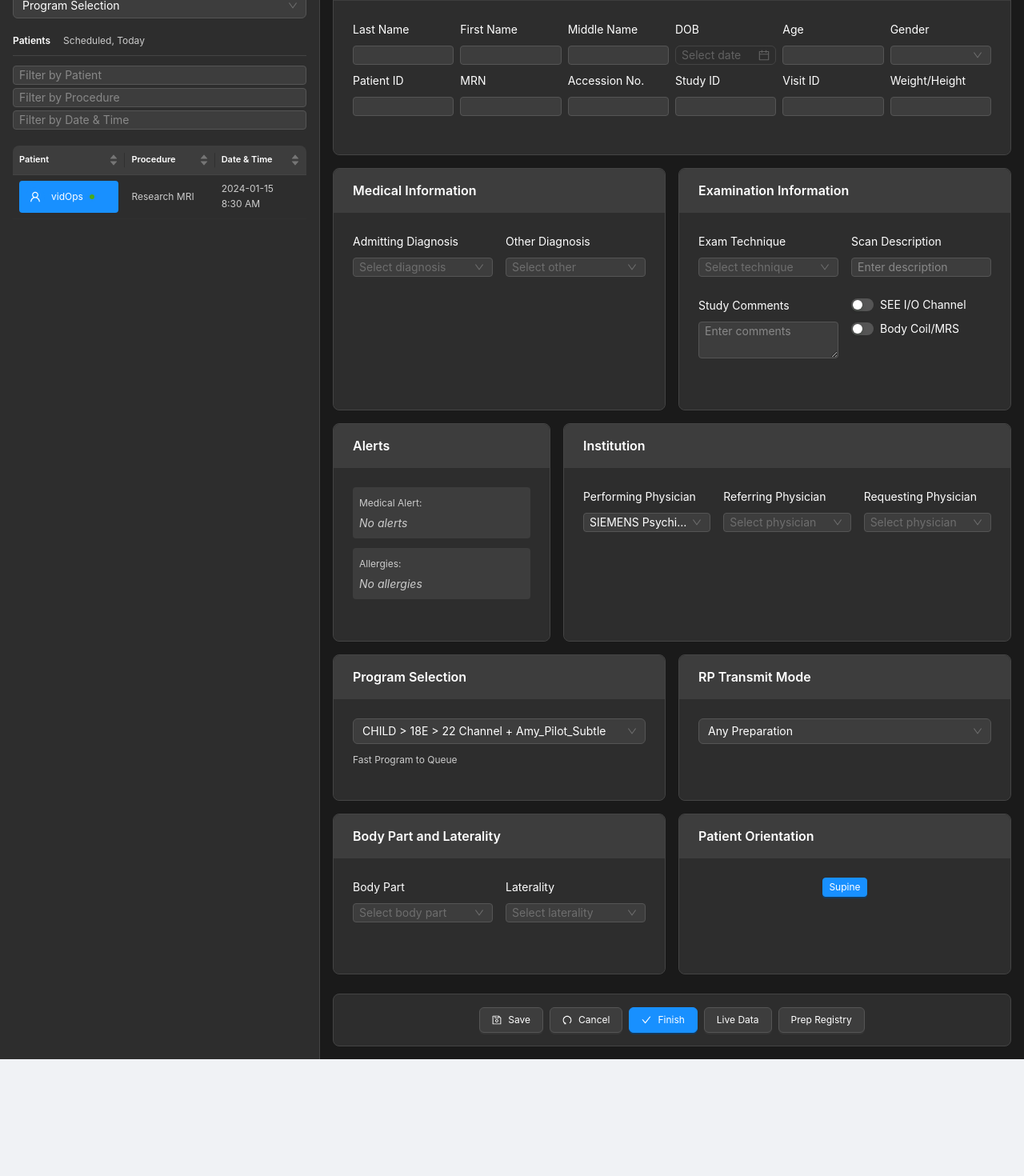
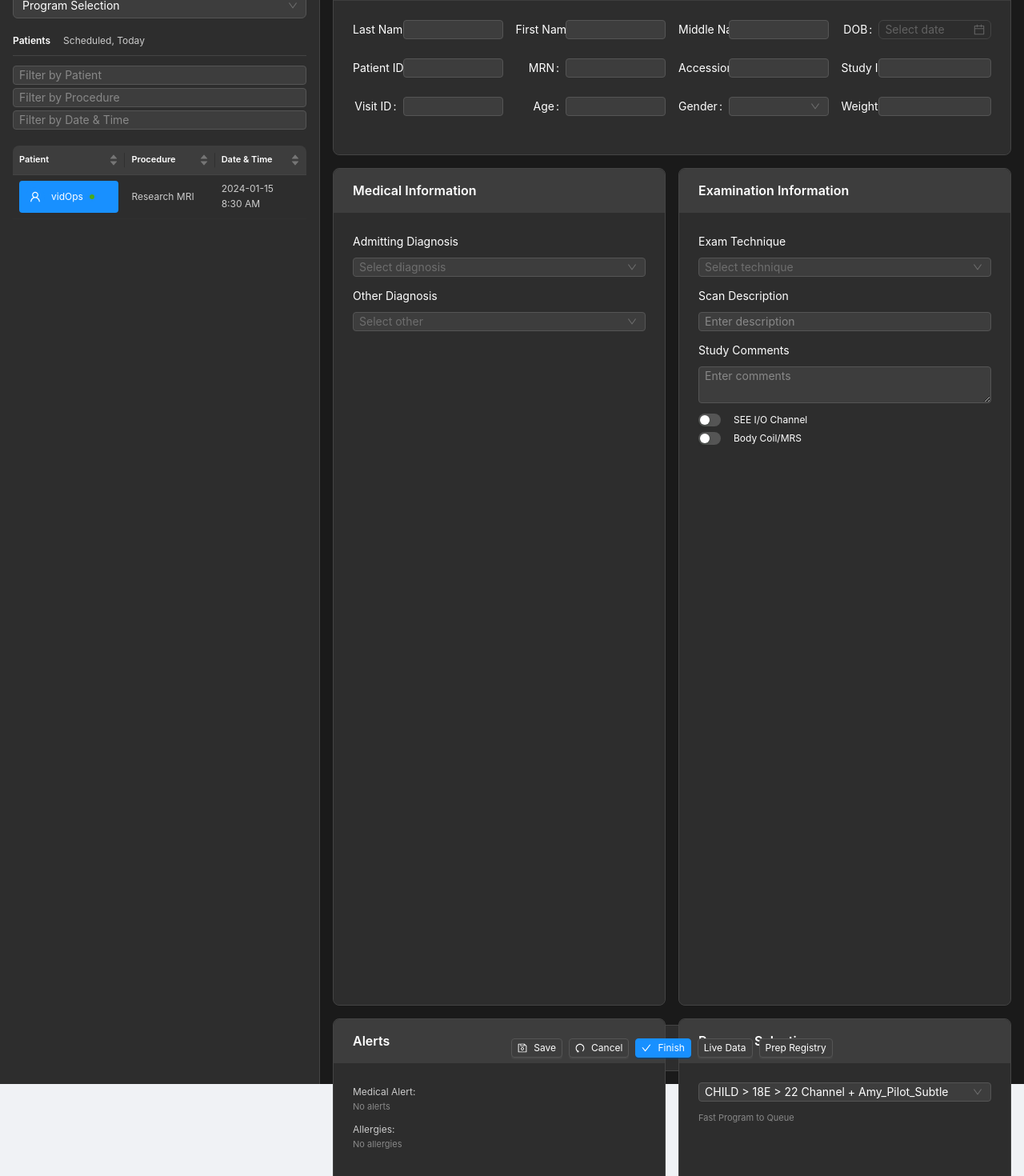
Before and after one commit to alexiskulash/fusion-antd, a React (Vite) app: page / in a window 1280 px wide. Shown: the part 200-1670 px from the top of the page at 80% size. Before the commit the page ends 1524 px from the top, so only its background shows below. Built offline with nearby package versions, Linux system fonts and the light colour scheme.

Commit message:
Update Scheduler layout to match original screenshot design
cgen-d132c5a3a38c4d69981c11f0226728e7

```diff
--- a/src/Scheduler.tsx
+++ b/src/Scheduler.tsx
@@ -209,94 +209,125 @@ const Scheduler: React.FC = () => {
 
         <Content className="main-content">
           <div className="content-wrapper">
-            {/* Patient Registration Section */}
-            <Row gutter={[16, 16]} style={{ marginBottom: 16 }}>
-              <Col span={24}>
+            {/* Patient Registration Section - Full Width */}
             <Card
               title="vidOps"
               className="info-card patient-registration-card"
+              style={{ marginBottom: 16 }}
             >
-                  <Form layout="vertical" size="small">
-                    <Row gutter={8}>
-                      <Col span={4}>
+              <Form layout="horizontal" size="small">
+                <Row gutter={[16, 8]}>
+                  <Col span={6}>
                     <Form.Item
                       label="Last Name"
-                          style={{ marginBottom: 8 }}
+                      labelCol={{ span: 8 }}
+                      wrapperCol={{ span: 16 }}
                     >
                       <Input size="small" />
                     </Form.Item>
                   </Col>
-                      <Col span={4}>
+                  <Col span={6}>
                     <Form.Item
                       label="First Name"
-                          style={{ marginBottom: 8 }}
+                      labelCol={{ span: 8 }}
+                      wrapperCol={{ span: 16 }}
                     >
                       <Input size="small" />
                     </Form.Item>
                   </Col>
-                      <Col span={4}>
+                  <Col span={6}>
                     <Form.Item
                       label="Middle Name"
-                          style={{ marginBottom: 8 }}
+                      labelCol={{ span: 8 }}
+                      wrapperCol={{ span: 16 }}
                     >
                       <Input size="small" />
                     </Form.Item>
                   </Col>
-                      <Col span={4}>
-                        <Form.Item label="DOB" style={{ marginBottom: 8 }}>
+                  <Col span={6}>
+                    <Form.Item
+                      label="DOB"
+                      labelCol={{ span: 6 }}
+                      wrapperCol={{ span: 18 }}
+                    >
                       <DatePicker size="small" style={{ width: "100%" }} />
                     </Form.Item>
                   </Col>
-                      <Col span={4}>
-                        <Form.Item label="Age" style={{ marginBottom: 8 }}>
+                </Row>
+                <Row gutter={[16, 8]}>
+                  <Col span={6}>
+                    <Form.Item
+                      label="Patient ID"
+                      labelCol={{ span: 8 }}
+                      wrapperCol={{ span: 16 }}
+                    >
                       <Input size="small" />
                     </Form.Item>
                   </Col>
-                      <Col span={4}>
-                        <Form.Item label="Gender" style={{ marginBottom: 8 }}>
+                  <Col span={6}>
+                    <Form.Item
+                      label="MRN"
+                      labelCol={{ span: 8 }}
+                      wrapperCol={{ span: 16 }}
+                    >
+                      <Input size="small" />
+                    </Form.Item>
+                  </Col>
+                  <Col span={6}>
+                    <Form.Item
+                      label="Accession No."
+                      labelCol={{ span: 8 }}
+                      wrapperCol={{ span: 16 }}
+                    >
+                      <Input size="small" />
+                    </Form.Item>
+                  </Col>
+                  <Col span={6}>
+                    <Form.Item
+                      label="Study ID"
+                      labelCol={{ span: 6 }}
+                      wrapperCol={{ span: 18 }}
+                    >
+                      <Input size="small" />
+                    </Form.Item>
+                  </Col>
+                </Row>
+                <Row gutter={[16, 8]}>
+                  <Col span={6}>
+                    <Form.Item
+                      label="Visit ID"
+                      labelCol={{ span: 8 }}
+                      wrapperCol={{ span: 16 }}
+                    >
+                      <Input size="small" />
+                    </Form.Item>
+                  </Col>
+                  <Col span={6}>
+                    <Form.Item
+                      label="Age"
+                      labelCol={{ span: 8 }}
+                      wrapperCol={{ span: 16 }}
+                    >
+                      <Input size="small" />
+                    </Form.Item>
+                  </Col>
+                  <Col span={6}>
+                    <Form.Item
+                      label="Gender"
+                      labelCol={{ span: 8 }}
+                      wrapperCol={{ span: 16 }}
+                    >
                       <Select size="small" style={{ width: "100%" }}>
                         <Option value="M">M</Option>
                         <Option value="F">F</Option>
                       </Select>
                     </Form.Item>
                   </Col>
-                    </Row>
-                    <Row gutter={8}>
-                      <Col span={4}>
-                        <Form.Item
-                          label="Patient ID"
-                          style={{ marginBottom: 8 }}
-                        >
-                          <Input size="small" />
-                        </Form.Item>
-                      </Col>
-                      <Col span={4}>
-                        <Form.Item label="MRN" style={{ marginBottom: 8 }}>
-                          <Input size="small" />
-                        </Form.Item>
-                      </Col>
-                      <Col span={4}>
-                        <Form.Item
-                          label="Accession No."
-                          style={{ marginBottom: 8 }}
-                        >
-                          <Input size="small" />
-                        </Form.Item>
-                      </Col>
-                      <Col span={4}>
-                        <Form.Item label="Study ID" style={{ marginBottom: 8 }}>
-                          <Input size="small" />
-                        </Form.Item>
-                      </Col>
-                      <Col span={4}>
-                        <Form.Item label="Visit ID" style={{ marginBottom: 8 }}>
-                          <Input size="small" />
-                        </Form.Item>
-                      </Col>
-                      <Col span={4}>
+                  <Col span={6}>
                     <Form.Item
                       label="Weight/Height"
-                          style={{ marginBottom: 8 }}
+                      labelCol={{ span: 6 }}
+                      wrapperCol={{ span: 18 }}
                     >
                       <Input size="small" />
                     </Form.Item>
@@ -304,169 +335,210 @@ const Scheduler: React.FC = () => {
                 </Row>
               </Form>
             </Card>
-              </Col>
-            </Row>
 
-            <Row gutter={[16, 16]}>
-              {/* Medical Information Section */}
-              <Col xs={24} md={12}>
-                <Card title="Medical Information" className="info-card">
-                  <Form form={form} layout="vertical" size="small">
+            {/* Main Content Grid */}
             <Row gutter={16}>
+              {/* Left Column */}
               <Col span={12}>
-                        <Form.Item label="Admitting Diagnosis">
-                          <Select placeholder="Select diagnosis">
+                {/* Medical Information */}
+                <Card
+                  title="Medical Information"
+                  className="info-card"
+                  style={{ marginBottom: 16 }}
+                >
+                  <Form layout="vertical" size="small">
+                    <Form.Item
+                      label="Admitting Diagnosis"
+                      style={{ marginBottom: 12 }}
+                    >
+                      <Select placeholder="Select diagnosis" size="small">
                         <Option value="dx1">Diagnosis 1</Option>
                         <Option value="dx2">Diagnosis 2</Option>
                       </Select>
                     </Form.Item>
-                      </Col>
-                      <Col span={12}>
-                        <Form.Item label="Other Diagnosis">
-                          <Select placeholder="Select other">
+                    <Form.Item
+                      label="Other Diagnosis"
+                      style={{ marginBottom: 0 }}
+                    >
+                      <Select placeholder="Select other" size="small">
                         <Option value="other1">Other 1</Option>
                       </Select>
                     </Form.Item>
-                      </Col>
-                    </Row>
                   </Form>
                 </Card>
-              </Col>
 
-              {/* Examination Information Section */}
-              <Col xs={24} md={12}>
-                <Card title="Examination Information" className="info-card">
-                  <Form layout="vertical" size="small">
-                    <Row gutter={16}>
-                      <Col span={12}>
-                        <Form.Item label="Exam Technique">
-                          <Select placeholder="Select technique">
-                            <Option value="tech1">Technique 1</Option>
-                          </Select>
-                        </Form.Item>
-                      </Col>
-                      <Col span={12}>
-                        <Form.Item label="Scan Description">
-                          <Input placeholder="Enter description" />
-                        </Form.Item>
-                      </Col>
-                    </Row>
-                    <Row gutter={16}>
-                      <Col span={12}>
-                        <Form.Item label="Study Comments">
-                          <Input.TextArea
-                            rows={2}
-                            placeholder="Enter comments"
-                          />
-                        </Form.Item>
-                      </Col>
-                      <Col span={12}>
-                        <div className="checkbox-group">
-                          <div>
-                            <Switch size="small" /> SEE I/O Channel
+                {/* Alerts */}
+                <Card
+                  title="Alerts"
+                  className="info-card"
+                  style={{ marginBottom: 16 }}
+                >
+                  <div style={{ marginBottom: 8 }}>
+                    <Text style={{ color: "#cccccc", fontSize: "12px" }}>
+                      Medical Alert:
+                    </Text>
+                    <div style={{ color: "#888888", fontSize: "11px" }}>
+                      No alerts
+                    </div>
                   </div>
                   <div>
-                            <Switch size="small" /> Body Coil/MRS
+                    <Text style={{ color: "#cccccc", fontSize: "12px" }}>
+                      Allergies:
+                    </Text>
+                    <div style={{ color: "#888888", fontSize: "11px" }}>
+                      No allergies
                     </div>
                   </div>
-                      </Col>
-                    </Row>
-                  </Form>
                 </Card>
-              </Col>
 
-              {/* Alerts Section */}
-              <Col xs={24} md={8}>
-                <Card title="Alerts" className="info-card alerts-card">
-                  <div className="alert-item">
-                    <Text type="secondary">Medical Alert:</Text>
-                    <div className="alert-content">No alerts</div>
-                  </div>
-                  <div className="alert-item">
-                    <Text type="secondary">Allergies:</Text>
-                    <div className="alert-content">No allergies</div>
-                  </div>
-                </Card>
-              </Col>
-
-              {/* Institution Section */}
-              <Col xs={24} md={16}>
+                {/* Institution */}
                 <Card title="Institution" className="info-card">
                   <Form layout="vertical" size="small">
-                    <Row gutter={16}>
-                      <Col span={8}>
-                        <Form.Item label="Performing Physician">
-                          <Select defaultValue="SIEMENS Psychiatry - Physician 1">
+                    <Form.Item
+                      label="Performing Physician"
+                      style={{ marginBottom: 12 }}
+                    >
+                      <Select
+                        defaultValue="SIEMENS Psychiatry - Physician 1"
+                        size="small"
+                      >
                         <Option value="physician1">
                           SIEMENS Psychiatry - Physician 1
                         </Option>
                       </Select>
                     </Form.Item>
-                      </Col>
-                      <Col span={8}>
-                        <Form.Item label="Referring Physician">
-                          <Select placeholder="Select physician">
+                    <Form.Item
+                      label="Referring Physician"
+                      style={{ marginBottom: 12 }}
+                    >
+                      <Select placeholder="Select physician" size="small">
                         <Option value="ref1">Referring Physician 1</Option>
                       </Select>
                     </Form.Item>
-                      </Col>
-                      <Col span={8}>
-                        <Form.Item label="Requesting Physician">
-                          <Select placeholder="Select physician">
+                    <Form.Item
+                      label="Requesting Physician"
+                      style={{ marginBottom: 0 }}
+                    >
+                      <Select placeholder="Select physician" size="small">
                         <Option value="req1">Requesting Physician 1</Option>
                       </Select>
                     </Form.Item>
-                      </Col>
-                    </Row>
                   </Form>
                 </Card>
               </Col>
 
+              {/* Right Column */}
+              <Col span={12}>
+                {/* Examination Information */}
+                <Card
+                  title="Examination Information"
+                  className="info-card"
+                  style={{ marginBottom: 16 }}
+                >
+                  <Form layout="vertical" size="small">
+                    <Form.Item
+                      label="Exam Technique"
+                      style={{ marginBottom: 12 }}
+                    >
+                      <Select placeholder="Select technique" size="small">
+                        <Option value="tech1">Technique 1</Option>
+                      </Select>
+                    </Form.Item>
+                    <Form.Item
+                      label="Scan Description"
+                      style={{ marginBottom: 12 }}
+                    >
+                      <Input placeholder="Enter description" size="small" />
+                    </Form.Item>
+                    <Form.Item
+                      label="Study Comments"
+                      style={{ marginBottom: 12 }}
+                    >
+                      <Input.TextArea
+                        rows={2}
+                        placeholder="Enter comments"
+                        size="small"
+                      />
+                    </Form.Item>
+                    <div className="checkbox-group">
+                      <div style={{ marginBottom: 4 }}>
+                        <Switch size="small" />{" "}
+                        <span style={{ marginLeft: 8, fontSize: "12px" }}>
+                          SEE I/O Channel
+                        </span>
+                      </div>
+                      <div>
+                        <Switch size="small" />{" "}
+                        <span style={{ marginLeft: 8, fontSize: "12px" }}>
+                          Body Coil/MRS
+                        </span>
+                      </div>
+                    </div>
+                  </Form>
+                </Card>
+
                 {/* Program Selection */}
-              <Col xs={24} md={12}>
-                <Card title="Program Selection" className="info-card">
+                <Card
+                  title="Program Selection"
+                  className="info-card"
+                  style={{ marginBottom: 16 }}
+                >
                   <Select
                     defaultValue="CHILD > 18E > 22 Channel + Amy_Pilot_Subtle"
                     style={{ width: "100%" }}
+                    size="small"
                   >
                     <Option value="program1">
                       CHILD &gt; 18E &gt; 22 Channel + Amy_Pilot_Subtle
                     </Option>
                   </Select>
                   <div style={{ marginTop: 8 }}>
-                    <Text type="secondary">Fast Program to Queue</Text>
+                    <Text style={{ color: "#888888", fontSize: "11px" }}>
+                      Fast Program to Queue
+                    </Text>
                   </div>
                 </Card>
-              </Col>
 
                 {/* RP Transmit Mode */}
-              <Col xs={24} md={12}>
-                <Card title="RP Transmit Mode" className="info-card">
+                <Card
+                  title="RP Transmit Mode"
+                  className="info-card"
+                  style={{ marginBottom: 16 }}
+                >
                   <Select
                     defaultValue="Any Preparation"
                     style={{ width: "100%" }}
+                    size="small"
                   >
                     <Option value="any">Any Preparation</Option>
                   </Select>
                 </Card>
-              </Col>
 
                 {/* Body Part and Laterality */}
-              <Col xs={24} md={12}>
-                <Card title="Body Part and Laterality" className="info-card">
+                <Card
+                  title="Body Part and Laterality"
+                  className="info-card"
+                  style={{ marginBottom: 16 }}
+                >
                   <Form layout="vertical" size="small">
-                    <Row gutter={16}>
+                    <Row gutter={8}>
                       <Col span={12}>
-                        <Form.Item label="Body Part">
-                          <Select placeholder="Select body part">
+                        <Form.Item
+                          label="Body Part"
+                          style={{ marginBottom: 8 }}
+                        >
+                          <Select placeholder="Select body part" size="small">
                             <Option value="brain">Brain</Option>
                             <Option value="spine">Spine</Option>
                           </Select>
                         </Form.Item>
                       </Col>
                       <Col span={12}>
-                        <Form.Item label="Laterality">
-                          <Select placeholder="Select laterality">
+                        <Form.Item
+                          label="Laterality"
+                          style={{ marginBottom: 8 }}
+                        >
+                          <Select placeholder="Select laterality" size="small">
                             <Option value="left">Left</Option>
                             <Option value="right">Right</Option>
                             <Option value="bilateral">Bilateral</Option>
@@ -476,12 +548,10 @@ const Scheduler: React.FC = () => {
                     </Row>
                   </Form>
                 </Card>
-              </Col>
 
                 {/* Patient Orientation */}
-              <Col xs={24} md={12}>
                 <Card title="Patient Orientation" className="info-card">
-                  <div className="orientation-selector">
+                  <div style={{ textAlign: "center" }}>
                     <Button type="primary" size="small">
                       Supine
                     </Button>
@@ -491,15 +561,19 @@ const Scheduler: React.FC = () => {
             </Row>
 
             {/* Action Buttons */}
-            <div className="action-buttons">
+            <div className="action-buttons" style={{ marginTop: 24 }}>
               <Space>
-                <Button icon={<SaveOutlined />}>Save</Button>
-                <Button icon={<UndoOutlined />}>Cancel</Button>
-                <Button type="primary" icon={<CheckOutlined />}>
+                <Button icon={<SaveOutlined />} size="small">
+                  Save
+                </Button>
+                <Button icon={<UndoOutlined />} size="small">
+                  Cancel
+                </Button>
+                <Button type="primary" icon={<CheckOutlined />} size="small">
                   Finish
                 </Button>
-                <Button>Live Data</Button>
-                <Button>Prep Registry</Button>
+                <Button size="small">Live Data</Button>
+                <Button size="small">Prep Registry</Button>
               </Space>
             </div>
           </div>
```
Lines whose indentation alone changed are shown as unchanged.
